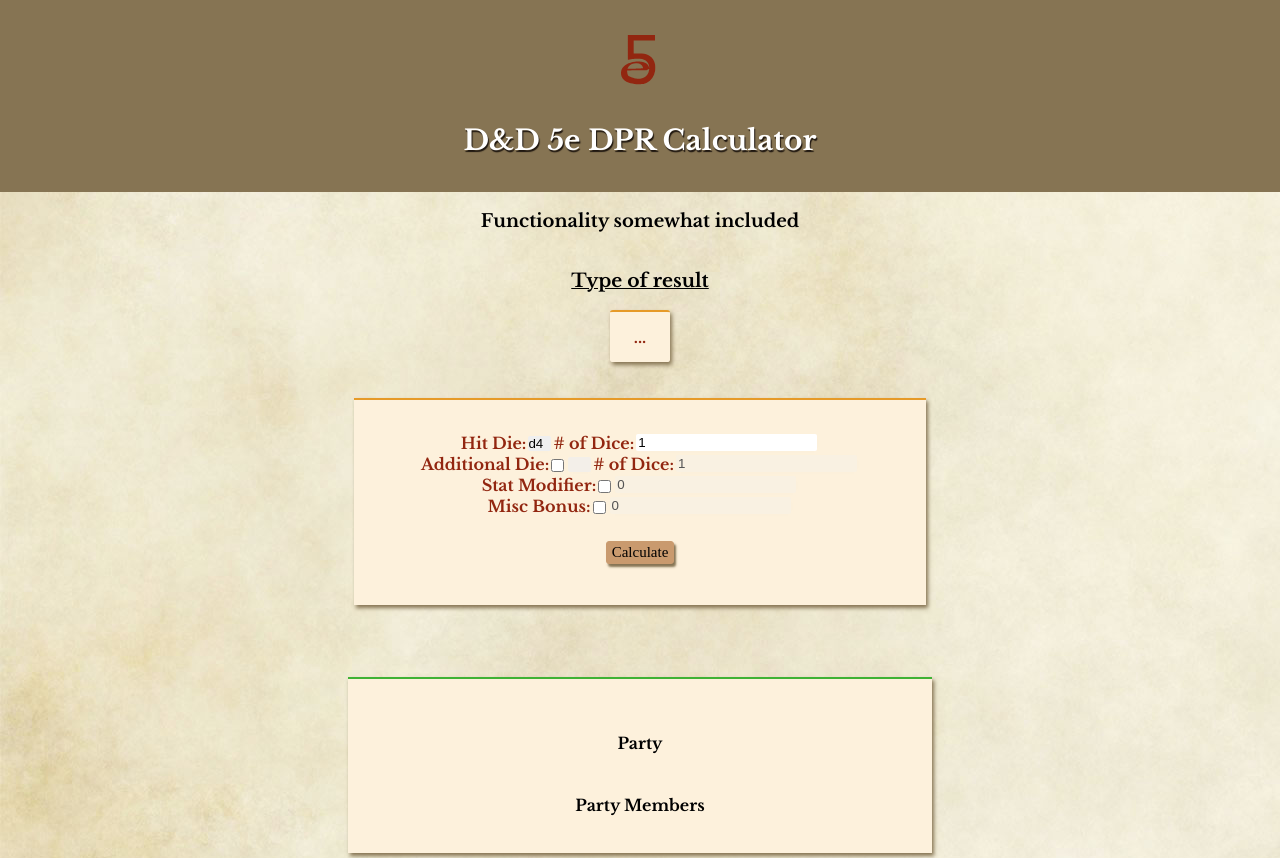
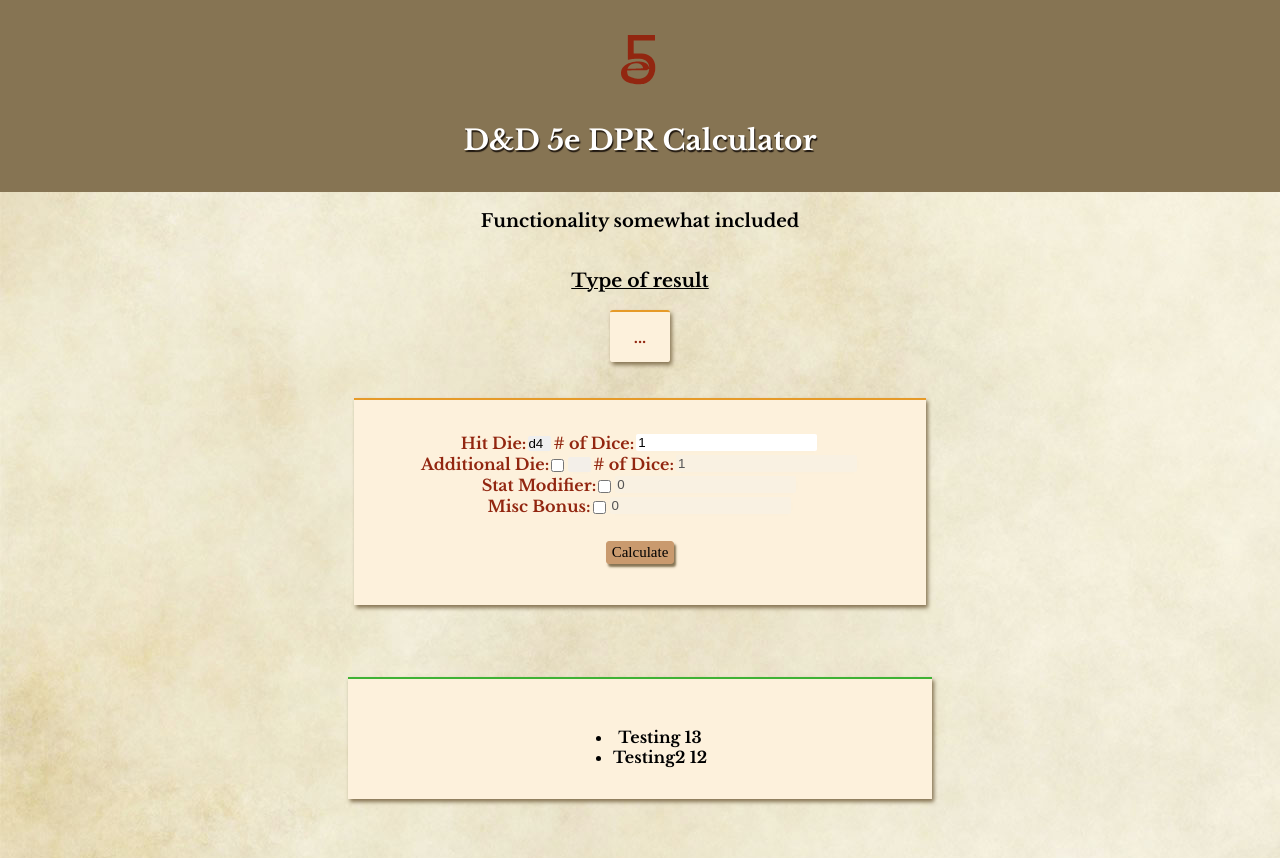
Before and after one commit to SpencerMcFadden/Combat-Calculator, a React (Create React App) app: page / in a window 1280 px wide. Shown: the top 858 px of the page. Built offline with nearby package versions, Linux system fonts and the light colour scheme; a web font is replaced by a local one.

Commit message:
Adding drag/drop functionality to the list that will be populated in the Party and Monsters

```diff
--- a/src/App.css
+++ b/src/App.css
@@ -197,3 +197,12 @@
   cursor: text;
   border-radius: 2px;
 }
+
+[draggable] {
+  -moz-user-select: none;
+  -khtml-user-select: none;
+  -webkit-user-select: none;
+  user-select: none;
+  -khtml-user-drag: element;
+  -webkit-user-drag: element;
+}
--- a/src/App.js
+++ b/src/App.js
@@ -12,9 +12,14 @@
     this.state = {
       formulas: [],
       dice: [],
-      stats: {}
+      stats: {},
+      partyMembers: [],
+      dragElement: null
     }
 
+    this.handleDragStart = this.handleDragStart.bind(this);
+    this.handleDragOver = this.handleDragOver.bind(this);
+    this.handleDrop = this.handleDrop.bind(this);
     this.handleStatFieldDisable = this.handleStatFieldDisable.bind(this);
     this.handleStatChange = this.handleStatChange.bind(this);
     this.handleSubmit = this.handleSubmit.bind(this);
@@ -60,6 +65,7 @@
     ]});
   }
 
+
   getFormulas() {
     this.setState({formulas: [
       /*'Weapon Attack',
@@ -67,6 +73,19 @@
       'Spell Attack Save',
       'Healing',*/
       'Calculate'
+    ]});
+  }
+
+  getPartyMembers() {
+    this.setState({partyMembers: [
+      {
+        name: 'Testing',
+        damagePerRound: 13
+      },
+      {
+        name: 'Testing2',
+        damagePerRound: 12
+      }
     ]});
   }
 
@@ -91,6 +110,27 @@
   //     [name]: value
   //   });
   // }
+  handleDragStart(event) {
+    this.setState({dragElement: event.target});
+
+    event.dataTransfer.setData('text/html', event.target.innerHTML);
+    event.dataTransfer.effectAllowed = 'move';
+  }
+
+  handleDragOver(event) {
+    event.preventDefault();
+    event.dataTransfer.dropEffect = 'move';
+  }
+
+  handleDrop(event) {
+    event.preventDefault();
+    event.stopPropagation();
+
+    const eventSave = this.state.dragElement;
+    eventSave.innerHTML = event.target.innerHTML;
+    event.target.innerHTML = event.dataTransfer.getData('text/html');
+  }
+
   handleStatFieldDisable(statName) {
     const stats = this.state.stats;
     stats[statName] = 0;
@@ -119,12 +159,14 @@
   componentWillMount() {
     this.getDice();
     this.getFormulas();
+    this.getPartyMembers();
     this.getStats();
   }
 
   componentDidMount() {
     this.getDice();
     this.getFormulas();
+    this.getPartyMembers();
     this.getStats();
   }
 
@@ -145,7 +187,8 @@
         <div className="App-body">
           <Calc formulas={this.state.formulas} dice={this.state.dice} stats={this.state.stats}
             onChange={this.handleStatChange} onSubmit={this.handleSubmit} onDisable={this.handleStatFieldDisable} />
-          <Party />
+          <Party partyMembers={this.state.partyMembers} dragElement={this.state.dragElement}
+            onDragStart={this.handleDragStart} onDragOver={this.handleDragOver} onDrop={this.handleDrop} />
           <Monsters />
         </div>
       </div>
--- a/src/GroupComponents/Party.js
+++ b/src/GroupComponents/Party.js
@@ -5,10 +5,9 @@
   render() {
     return(
       <div className="Party">
-        <h4>Party</h4>
-
         <div className="Party-info">
-          <PartyMembers />
+          <PartyMembers partyMembers={this.props.partyMembers} dragElement={this.props.dragElement}
+            onDragStart={this.props.onDragStart} onDragOver={this.props.onDragOver} onDrop={this.props.onDrop}/>
         </div>
       </div>
     );
--- a/src/GroupComponents/PartyMembers.js
+++ b/src/GroupComponents/PartyMembers.js
@@ -2,9 +2,20 @@
 
 class PartyMembers extends Component {
   render() {
+    let partyList;
+    if(this.props.partyMembers) {
+      partyList = this.props.partyMembers.map(member => {
+        return (
+          <li draggable="true" onDragStart={this.props.onDragStart}
+            onDragOver={this.props.onDragOver} onDrop={this.props.onDrop}>{member.name} {member.damagePerRound}</li>
+        );
+      });
+    }
     return(
       <div className="Party-form">
-        <h4>Party Members</h4>
+        <ul>
+          {partyList}
+        </ul>
       </div>);
   }
 }
```
